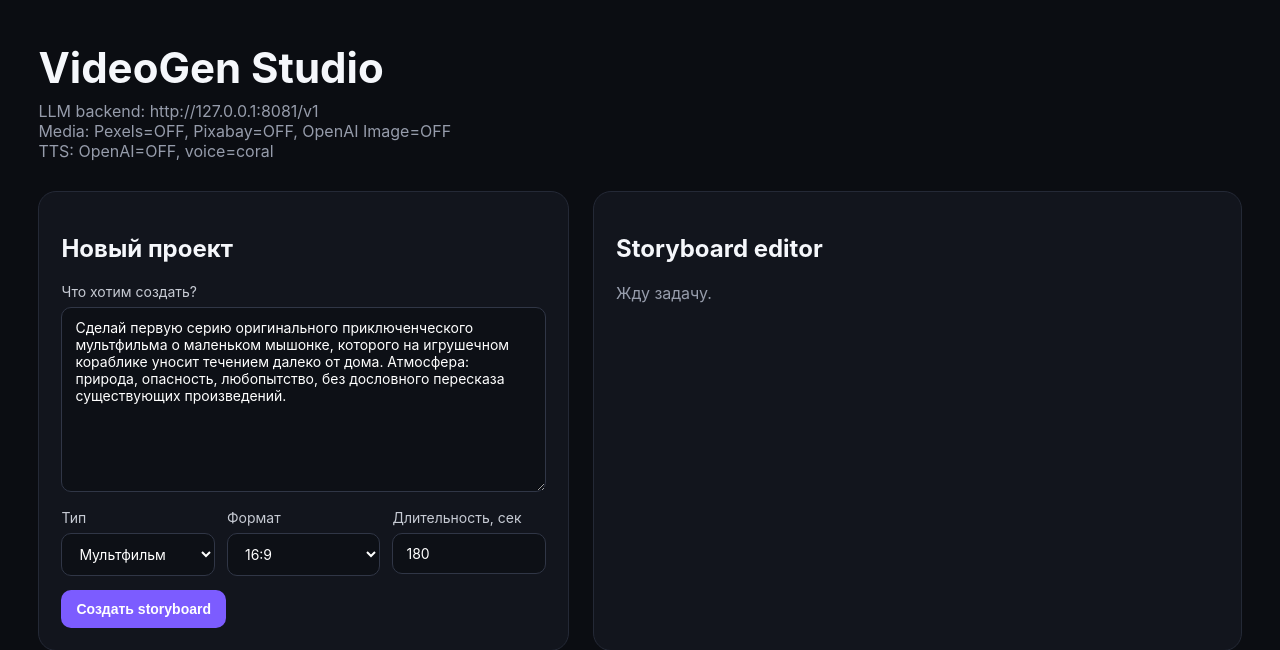
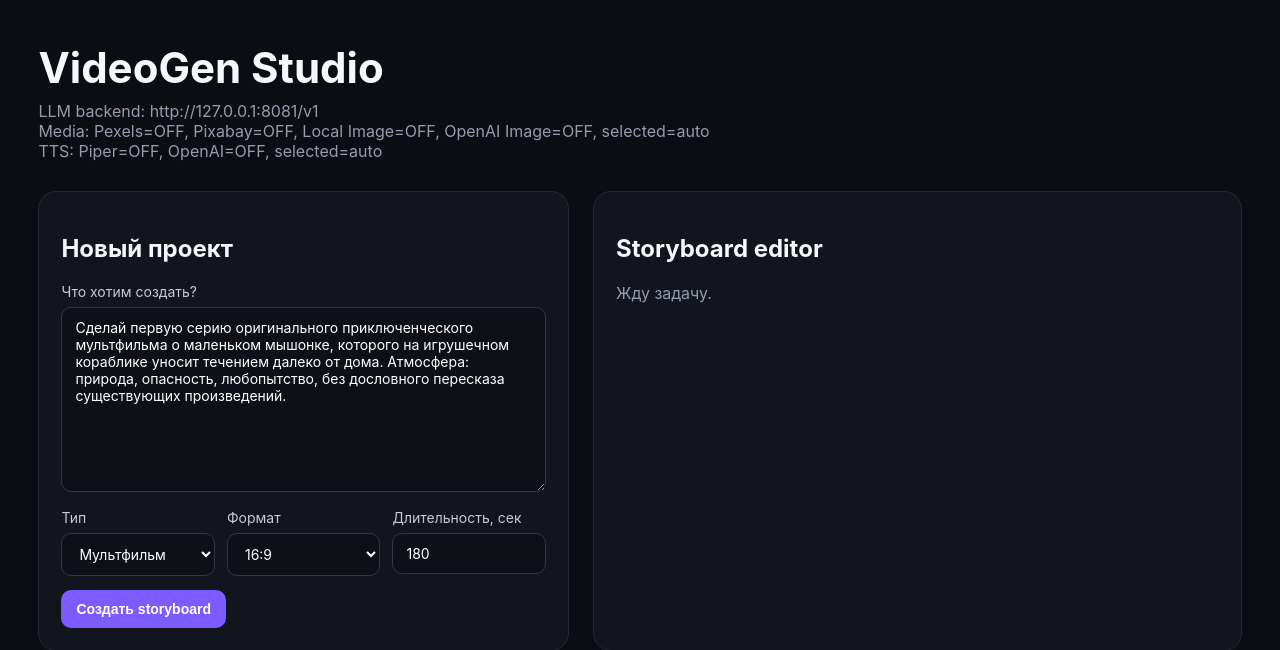
Before and after one commit to fisinaa/videogen-studio, a FastAPI app: page / in a window 1280 px wide. Shown: the top 650 px of the page. Run offline with FastAPI, Linux system fonts and the light colour scheme.

Commit message:
Make UI provider-aware for local image and TTS routing

```diff
--- a/app/templates/index.html
+++ b/app/templates/index.html
@@ -58,8 +58,8 @@
 <main>
   <h1>VideoGen Studio</h1>
   <div class="muted">LLM backend: {{ llm_url }}</div>
-  <div class="muted">Media: Pexels={{ 'ON' if media_status.pexels else 'OFF' }}, Pixabay={{ 'ON' if media_status.pixabay else 'OFF' }}, OpenAI Image={{ 'ON' if media_status.openai_image else 'OFF' }}</div>
-  <div class="muted">TTS: OpenAI={{ 'ON' if tts_enabled else 'OFF' }}, voice={{ tts_voice }}</div>
+  <div class="muted">Media: Pexels={{ 'ON' if media_status.pexels else 'OFF' }}, Pixabay={{ 'ON' if media_status.pixabay else 'OFF' }}, Local Image={{ 'ON' if media_status.local_image else 'OFF' }}, OpenAI Image={{ 'ON' if media_status.openai_image else 'OFF' }}, selected={{ media_status.image_selected }}</div>
+  <div class="muted">TTS: Piper={{ 'ON' if tts_status.piper else 'OFF' }}, OpenAI={{ 'ON' if tts_status.openai else 'OFF' }}, selected={{ tts_status.selected }}</div>
 
   <div class="grid">
     <section class="card">
@@ -112,6 +112,7 @@ function projectDuration(project){return project.storyboard.scenes.reduce((sum,s
 function setProjectInUrl(projectId){const url=new URL(window.location.href);if(projectId)url.searchParams.set("project",projectId);else url.searchParams.delete("project");window.history.replaceState({},"",url);}
 function highlightActiveProject(projectId){document.querySelectorAll(".recent-project").forEach(item=>item.classList.toggle("active",item.dataset.projectId===projectId));}
 function sceneById(project,sceneId){return project?.storyboard?.scenes?.find(scene=>scene.id===sceneId)||null;}
+function isGeneratedAiMedia(scene){return ["openai_image","local_image"].includes(scene?.selected_media?.provider);}
 
 async function loadProject(projectId){
   if(!projectId)return;
@@ -135,7 +136,7 @@ function characterReferenceHtml(project){
   const media=project.character_reference;
   if(!media)return `<div class="character-reference"><b>Character Reference:</b> <span class="muted">ещё не создан. Пока сцены генерируются только по текстовому описанию.</span></div>`;
   const preview=media.preview_url?`<img src="${escapeHtml(previewUrl(media))}" alt="character reference">`:"";
-  return `<div class="character-reference"><b>Character Reference активен</b><div class="muted">Все новые AI-кадры будут использовать этот эталон персонажа через image edit.</div>${preview}<div class="muted">${escapeHtml(media.asset_id)}</div></div>`;
+  return `<div class="character-reference"><b>Character Reference активен</b><div class="muted">Все новые AI-кадры будут использовать этот эталон через выбранный image provider.</div>${preview}<div class="muted">${escapeHtml(media.provider)} · ${escapeHtml(media.asset_id)}</div></div>`;
 }
 
 function selectedMediaHtml(scene){
@@ -173,7 +174,7 @@ function sceneEditor(scene){
 function renderProject(project){
   currentProject=project;
   const sb=project.storyboard,totalDuration=projectDuration(project);
-  const missingAi=sb.scenes.filter(scene=>scene.selected_media?.provider!=="openai_image").length;
+  const missingAi=sb.scenes.filter(scene=>!isGeneratedAiMedia(scene)).length;
   const missingAudio=sb.scenes.filter(scene=>!scene.selected_audio).length;
   result.innerHTML=`<h3>${escapeHtml(sb.title)}</h3><p>${escapeHtml(sb.logline)}</p><div class="muted">${escapeHtml(sb.visual_style)}</div>`+
     `<div class="summary"><span class="badge">Сцен: ${escapeHtml(sb.scenes.length)}</span><span class="badge">Storyboard: ${escapeHtml(totalDuration.toFixed(1))}s</span><span class="badge">Project ID: ${escapeHtml(project.id)}</span><span class="badge">Без AI-кадра: ${missingAi}</span><span class="badge">Без озвучки: ${missingAudio}</span><span class="badge">Reference: ${project.character_reference?'ON':'OFF'}</span></div>`+
@@ -196,30 +197,30 @@ async function searchMedia(editor){const sceneId=editor.dataset.sceneId,message=
 async function selectMedia(editor,asset){const sceneId=editor.dataset.sceneId,message=editor.querySelector(".scene-message");message.textContent="Сохраняю выбранный ассет...";try{const response=await fetch(`/api/projects/${currentProject.id}/scenes/${sceneId}/media/select`,{method:"POST",headers:{"Content-Type":"application/json"},body:JSON.stringify(asset)});const data=await response.json();if(!response.ok)throw new Error(data.detail||"Media select failed");updateSceneMediaInDom(sceneId,data);setProjectInUrl(data.id);message.innerHTML=`<span class="success">Медиа выбрано и сохранено.</span>`;}catch(error){message.innerHTML=`<span class="error">${escapeHtml(error.message)}</span>`;}}
 
 async function requestAiImage(sceneId){const response=await fetch(`/api/projects/${currentProject.id}/scenes/${sceneId}/media/generate-ai`,{method:"POST"});const data=await response.json();if(!response.ok)throw new Error(data.detail||"AI image generation failed");return data;}
-async function generateAiImage(editor){const sceneId=editor.dataset.sceneId,message=editor.querySelector(".scene-message"),button=editor.querySelector(".generate-ai");button.disabled=true;message.textContent=currentProject.character_reference?"OpenAI генерирует сцену с character reference...":"OpenAI генерирует изображение...";try{await persistScene(editor);const data=await requestAiImage(sceneId);updateSceneMediaInDom(sceneId,data);setProjectInUrl(data.id);message.innerHTML=`<span class="success">AI-изображение готово и сохранено локально.</span>`;status.textContent=`AI-изображение для ${sceneId} готово.`;}catch(error){message.innerHTML=`<span class="error">${escapeHtml(error.message)}</span>`;}finally{button.disabled=false;}}
+async function generateAiImage(editor){const sceneId=editor.dataset.sceneId,message=editor.querySelector(".scene-message"),button=editor.querySelector(".generate-ai");button.disabled=true;message.textContent=currentProject.character_reference?"Генерируется AI-сцена с Character Reference...":"Генерируется AI-изображение...";try{await persistScene(editor);const data=await requestAiImage(sceneId);updateSceneMediaInDom(sceneId,data);setProjectInUrl(data.id);const provider=sceneById(data,sceneId)?.selected_media?.provider||"image provider";message.innerHTML=`<span class="success">AI-изображение готово: ${escapeHtml(provider)}.</span>`;status.textContent=`AI-изображение для ${sceneId} готово через ${provider}.`;}catch(error){message.innerHTML=`<span class="error">${escapeHtml(error.message)}</span>`;}finally{button.disabled=false;}}
 
 async function requestAudio(sceneId){const response=await fetch(`/api/projects/${currentProject.id}/scenes/${sceneId}/audio/generate`,{method:"POST"});const data=await response.json();if(!response.ok)throw new Error(data.detail||"TTS generation failed");return data;}
-async function generateAudio(editor){const sceneId=editor.dataset.sceneId,message=editor.querySelector(".scene-message"),button=editor.querySelector(".generate-audio");button.disabled=true;message.textContent="OpenAI TTS озвучивает сцену...";try{await persistScene(editor);const data=await requestAudio(sceneId);updateSceneAudioInDom(sceneId,data);setProjectInUrl(data.id);message.innerHTML=`<span class="success">Озвучка готова и сохранена локально.</span>`;status.textContent=`Озвучка для ${sceneId} готова.`;}catch(error){message.innerHTML=`<span class="error">${escapeHtml(error.message)}</span>`;}finally{button.disabled=false;}}
+async function generateAudio(editor){const sceneId=editor.dataset.sceneId,message=editor.querySelector(".scene-message"),button=editor.querySelector(".generate-audio");button.disabled=true;message.textContent="TTS озвучивает сцену...";try{await persistScene(editor);const data=await requestAudio(sceneId);updateSceneAudioInDom(sceneId,data);setProjectInUrl(data.id);const provider=sceneById(data,sceneId)?.selected_audio?.provider||"TTS";message.innerHTML=`<span class="success">Озвучка готова: ${escapeHtml(provider)}.</span>`;status.textContent=`Озвучка для ${sceneId} готова через ${provider}.`;}catch(error){message.innerHTML=`<span class="error">${escapeHtml(error.message)}</span>`;}finally{button.disabled=false;}}
 
 async function generateCharacterReference(){
   if(!currentProject)return;
   if(currentProject.character_reference&&!window.confirm("Перегенерировать эталон персонажа? Старые сцены не изменятся автоматически; новый reference будет использоваться только для следующих генераций."))return;
-  const button=document.getElementById("generate-character-reference");if(button)button.disabled=true;status.textContent="OpenAI создаёт эталон персонажа...";
-  try{const response=await fetch(`/api/projects/${currentProject.id}/character-reference/generate`,{method:"POST"});const data=await response.json();if(!response.ok)throw new Error(data.detail||"Character reference generation failed");renderProject(data);setProjectInUrl(data.id);status.textContent="Character Reference создан. Все следующие AI-сцены будут использовать его автоматически.";}
+  const button=document.getElementById("generate-character-reference");if(button)button.disabled=true;status.textContent="Создаётся эталон персонажа через выбранный image provider...";
+  try{const response=await fetch(`/api/projects/${currentProject.id}/character-reference/generate`,{method:"POST"});const data=await response.json();if(!response.ok)throw new Error(data.detail||"Character reference generation failed");renderProject(data);setProjectInUrl(data.id);status.textContent=`Character Reference создан через ${data.character_reference?.provider||"image provider"}.`;}
   catch(error){status.innerHTML=`<span class="error">Ошибка Character Reference: ${escapeHtml(error.message)}</span>`;if(button)button.disabled=false;}
 }
 
 async function generateAllAiImages(){
   if(!currentProject||bulkGenerationRunning||bulkAudioRunning)return;
-  const targets=currentProject.storyboard.scenes.filter(scene=>scene.selected_media?.provider!=="openai_image");
-  if(!targets.length){status.textContent="Во всех сценах уже есть OpenAI AI-изображения.";return;}
+  const targets=currentProject.storyboard.scenes.filter(scene=>!isGeneratedAiMedia(scene));
+  if(!targets.length){status.textContent="Во всех сценах уже есть AI-изображения.";return;}
   const referenceNote=currentProject.character_reference?" Character Reference будет применён ко всем новым сценам.":" Character Reference не создан: персонаж может отличаться между сценами.";
-  if(!window.confirm(`Сгенерировать ${targets.length} изображений через OpenAI API? Каждый кадр тарифицируется отдельно. Генерация пойдёт строго по одной сцене.${referenceNote}`))return;
+  if(!window.confirm(`Сгенерировать ${targets.length} AI-изображений? В режиме auto сначала используется local provider; при fallback на OpenAI возможна тарификация. Генерация пойдёт строго по одной сцене.${referenceNote}`))return;
   bulkGenerationRunning=true;const button=document.getElementById("generate-all-ai");const progress=document.getElementById("bulk-progress");if(button)button.disabled=true;progress.style.display="block";
   let success=0;const failures=[];
   for(let i=0;i<targets.length;i++){
     const sceneId=targets[i].id;progress.textContent=`Генерация изображений ${i+1}/${targets.length}: ${sceneId}... Успешно: ${success}, ошибок: ${failures.length}`;status.textContent=`AI batch: ${i+1}/${targets.length} · ${sceneId}`;const editor=document.querySelector(`.scene-editor[data-scene-id="${CSS.escape(sceneId)}"]`);
-    try{if(editor)await persistScene(editor);const data=await requestAiImage(sceneId);updateSceneMediaInDom(sceneId,data);success++;const message=editor?.querySelector(".scene-message");if(message)message.innerHTML=`<span class="success">AI-кадр готов (${i+1}/${targets.length}).</span>`;}
+    try{if(editor)await persistScene(editor);const data=await requestAiImage(sceneId);updateSceneMediaInDom(sceneId,data);success++;const provider=sceneById(data,sceneId)?.selected_media?.provider||"image provider";const message=editor?.querySelector(".scene-message");if(message)message.innerHTML=`<span class="success">AI-кадр готов (${i+1}/${targets.length}) · ${escapeHtml(provider)}.</span>`;}
     catch(error){failures.push(`${sceneId}: ${error.message}`);const message=editor?.querySelector(".scene-message");if(message)message.innerHTML=`<span class="error">${escapeHtml(error.message)}</span>`;}
   }
   bulkGenerationRunning=false;if(button)button.disabled=false;progress.innerHTML=failures.length?`<span class="error">Готово: ${success}/${targets.length}. Ошибок: ${failures.length}. Повторный запуск обработает только недостающие сцены.</span>`:`<span class="success">Готово: ${success}/${targets.length}. Все отсутствующие AI-кадры сгенерированы.</span>`;status.textContent=`AI batch завершён: ${success} успешно, ${failures.length} ошибок.`;
@@ -229,12 +230,12 @@ async function generateAllAudio(){
   if(!currentProject||bulkAudioRunning||bulkGenerationRunning)return;
   const targets=currentProject.storyboard.scenes.filter(scene=>!scene.selected_audio&&(String(scene.narration||"").trim()||(scene.dialogue||[]).length));
   if(!targets.length){status.textContent="Для всех сцен с текстом уже есть озвучка.";return;}
-  if(!window.confirm(`Озвучить ${targets.length} сцен через OpenAI TTS? Запросы пойдут строго по одной сцене.`))return;
+  if(!window.confirm(`Озвучить ${targets.length} сцен? В режиме auto сначала используется Piper; при fallback на OpenAI возможна тарификация. Запросы пойдут строго по одной сцене.`))return;
   bulkAudioRunning=true;const button=document.getElementById("generate-all-audio");const progress=document.getElementById("bulk-progress");if(button)button.disabled=true;progress.style.display="block";
   let success=0;const failures=[];
   for(let i=0;i<targets.length;i++){
     const sceneId=targets[i].id;progress.textContent=`Озвучка ${i+1}/${targets.length}: ${sceneId}... Успешно: ${success}, ошибок: ${failures.length}`;status.textContent=`TTS batch: ${i+1}/${targets.length} · ${sceneId}`;const editor=document.querySelector(`.scene-editor[data-scene-id="${CSS.escape(sceneId)}"]`);
-    try{if(editor)await persistScene(editor);const data=await requestAudio(sceneId);updateSceneAudioInDom(sceneId,data);success++;const message=editor?.querySelector(".scene-message");if(message)message.innerHTML=`<span class="success">Озвучка готова (${i+1}/${targets.length}).</span>`;}
+    try{if(editor)await persistScene(editor);const data=await requestAudio(sceneId);updateSceneAudioInDom(sceneId,data);success++;const provider=sceneById(data,sceneId)?.selected_audio?.provider||"TTS";const message=editor?.querySelector(".scene-message");if(message)message.innerHTML=`<span class="success">Озвучка готова (${i+1}/${targets.length}) · ${escapeHtml(provider)}.</span>`;}
     catch(error){failures.push(`${sceneId}: ${error.message}`);const message=editor?.querySelector(".scene-message");if(message)message.innerHTML=`<span class="error">${escapeHtml(error.message)}</span>`;}
   }
   bulkAudioRunning=false;if(button)button.disabled=false;progress.innerHTML=failures.length?`<span class="error">Озвучено: ${success}/${targets.length}. Ошибок: ${failures.length}. Повторный запуск обработает только недостающие сцены.</span>`:`<span class="success">Озвучено: ${success}/${targets.length}. Все сцены с текстом готовы.</span>`;status.textContent=`TTS batch завершён: ${success} успешно, ${failures.length} ошибок.`;
```
